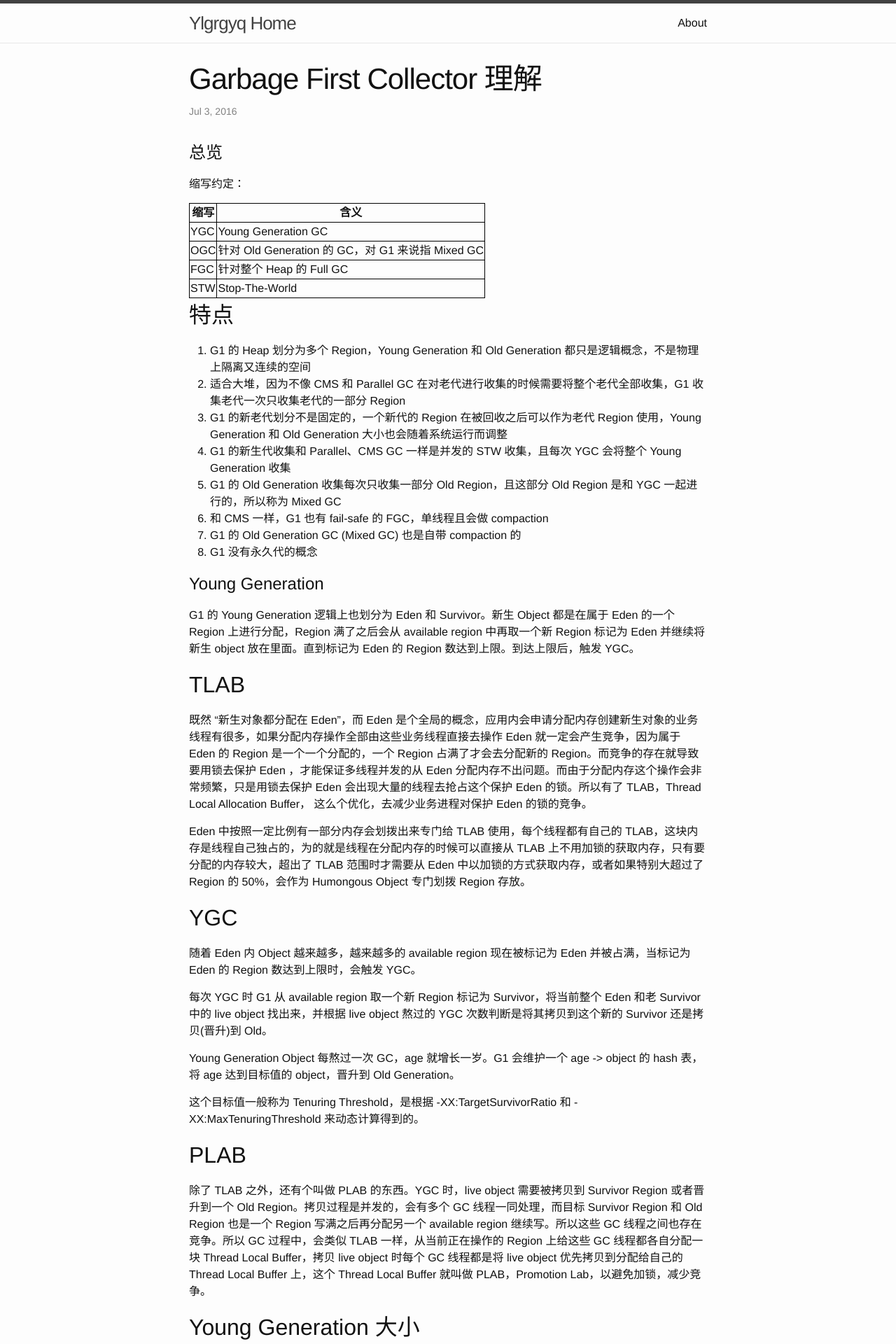
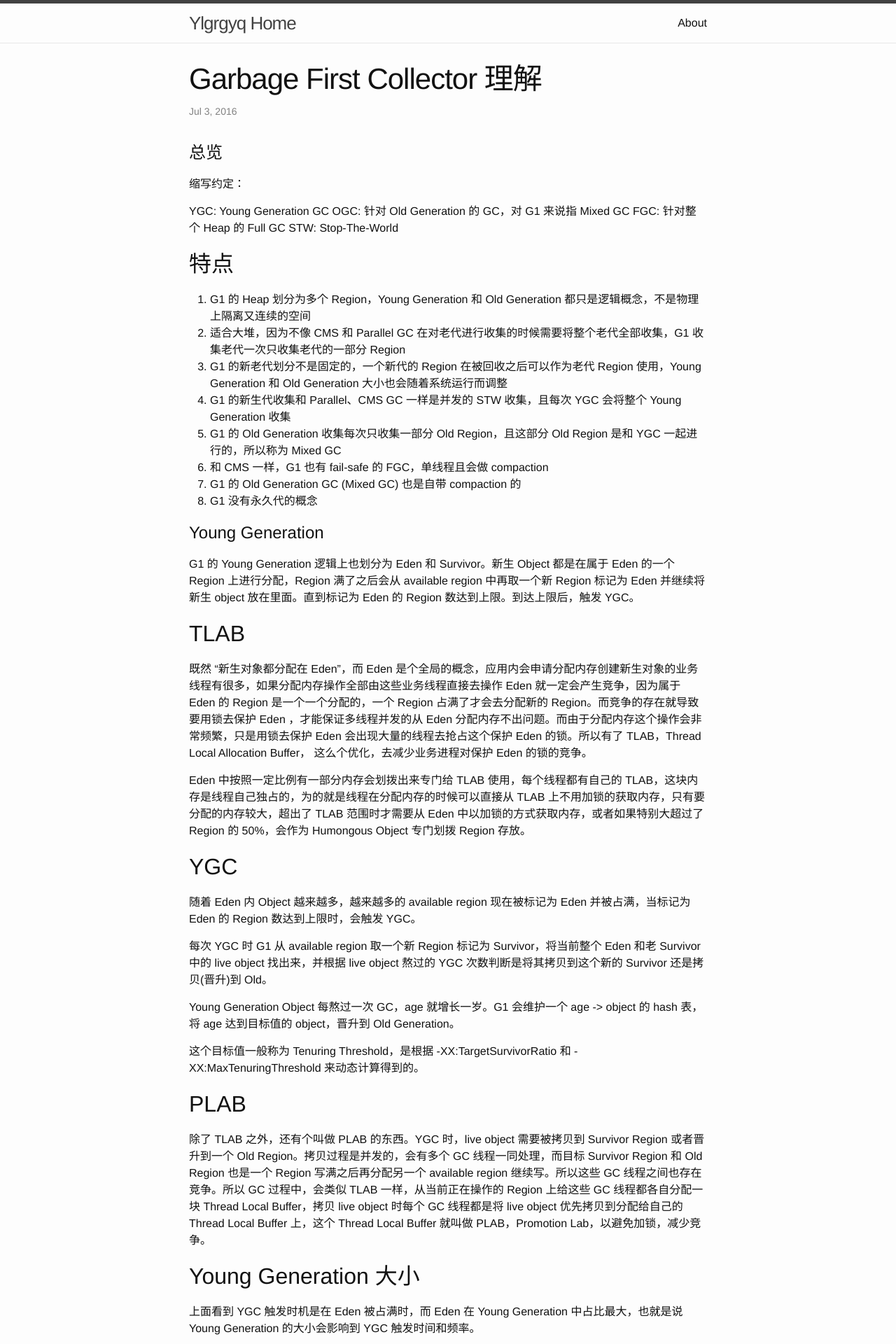
Before and after one commit to ylgrgyq/ylgrgyq.github.io, a Jekyll site: the page built from _posts/2016-07-03-garbage-first-collector-understanding.markdown, in a window 1280 px wide. Shown: the top 1920 px of the page at 70% size. Built offline with Jekyll 4.4.1, drawn with Linux system fonts in a browser that asks for light colours; Markdown is read by kramdown in place of the engine named in the settings.

Commit message:
(fix) layout

```diff
--- a/_posts/2016-07-03-garbage-first-collector-understanding.markdown
+++ b/_posts/2016-07-03-garbage-first-collector-understanding.markdown
@@ -11,12 +11,10 @@ tags: [JVM, JAVA]
 
 缩写约定：
 
-| 缩写 | 含义 |
-| -----|----- |
-| YGC  | Young Generation GC |
-| OGC  | 针对 Old Generation 的 GC，对 G1 来说指 Mixed GC |
-| FGC  | 针对整个 Heap 的 Full GC |
-| STW  | Stop-The-World |
+YGC: Young Generation GC
+OGC: 针对 Old Generation 的 GC，对 G1 来说指 Mixed GC
+FGC: 针对整个 Heap 的 Full GC
+STW: Stop-The-World
 
 ## 特点
 
--- a/css/main.scss
+++ b/css/main.scss
@@ -51,16 +51,3 @@ $on-laptop:        800px;
         "layout",
         "syntax-highlighting"
 ;
-
-table{
-    border-collapse: collapse;
-    border:1px solid #000000;
-}
-
-th{
-    border:1px solid #000000;
-}
-
-td{
-    border:1px solid #000000;
-}
```
